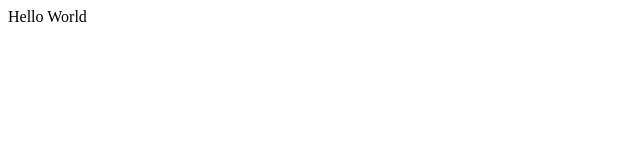
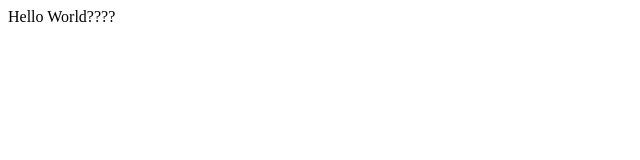
Before and after one commit to renukakukala/devopspractice, a plain HTML site: page data.html in a window 1280 px wide. Shown: the full height of the page, 0-640 px from the left. Drawn offline with Linux system fonts and the light colour scheme.

Commit message:
commit message

```diff
--- a/data.html
+++ b/data.html
@@ -5,7 +5,7 @@
 
     <body>
 
-Hello World
+Hello World????
 
     </body>
 </head>
```
